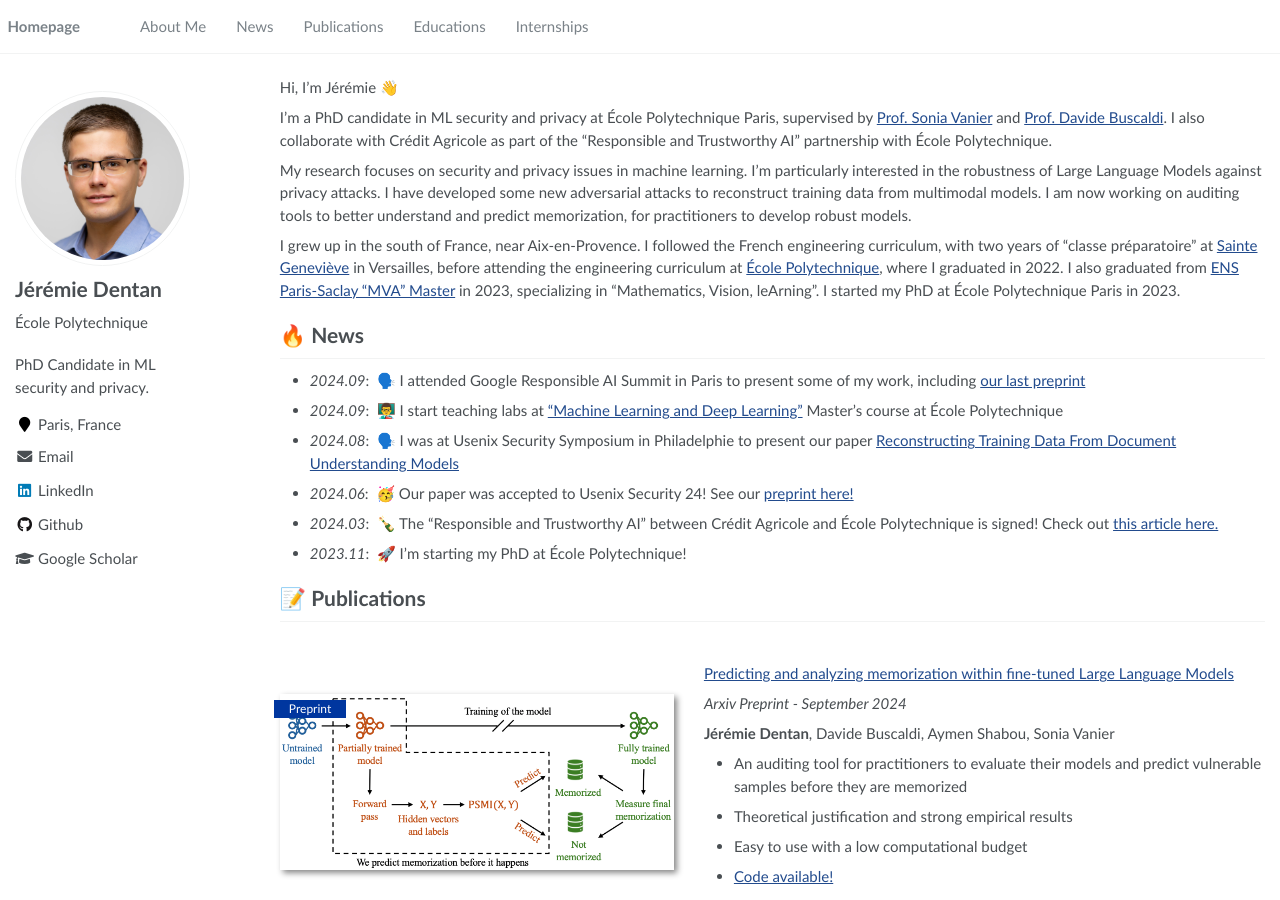
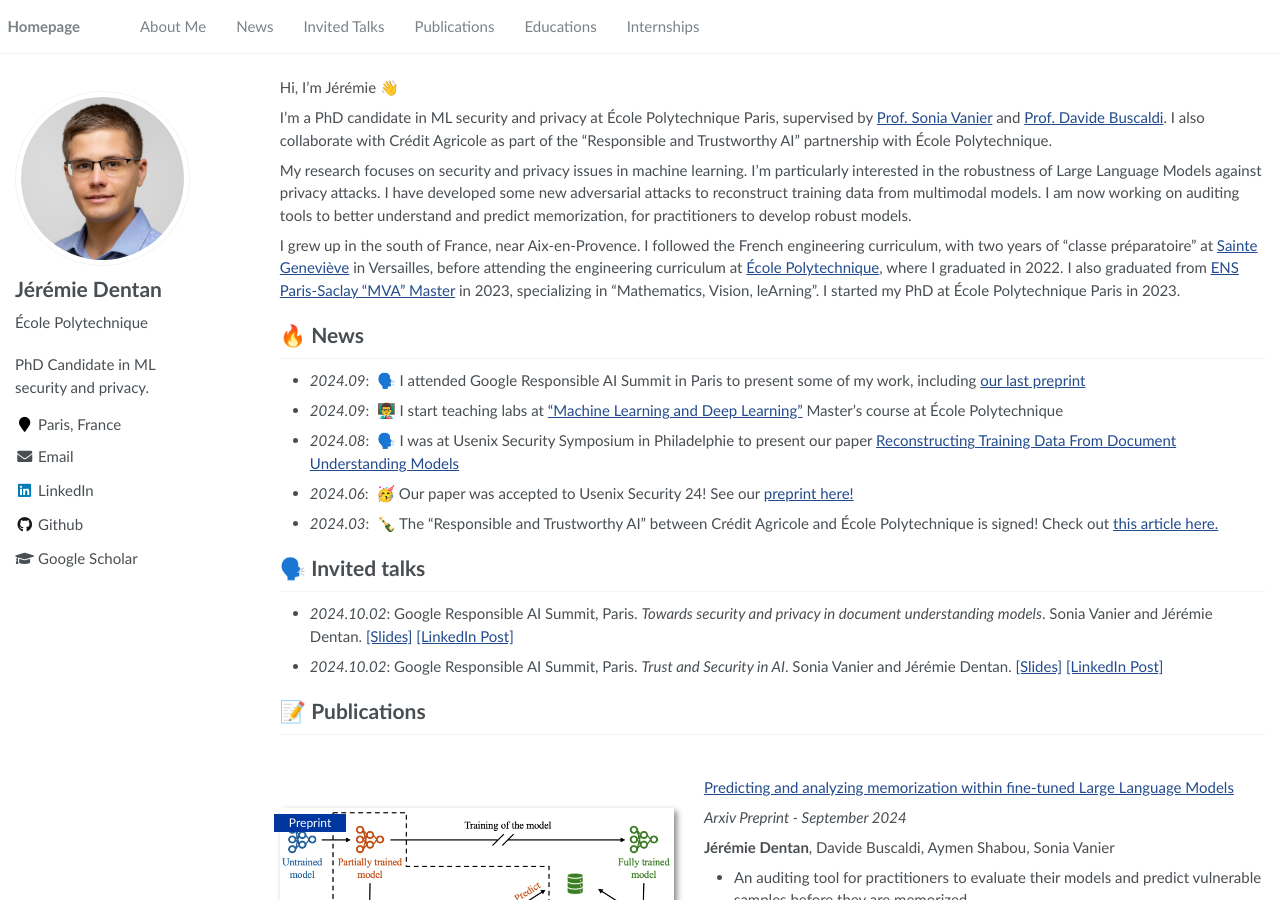
Before and after one commit to DentanJeremie/DentanJeremie.github.io, a Jekyll site: the page built from _pages/about.md, in a window 1280 px wide and 900 px high. Built offline with Jekyll 4.4.1, drawn with Linux system fonts in a browser that asks for light colours.

Commit message:
Added invited talks

```diff
--- a/_data/navigation.yml
+++ b/_data/navigation.yml
@@ -5,6 +5,9 @@ main:
 
   - title: "News"
     url: "/#-news"
+
+  - title: "Invited Talks"
+    url: "/#-invited-talks"
 
   - title: "Publications"
     url: "/#-publications"
--- a/_pages/about.md
+++ b/_pages/about.md
@@ -31,7 +31,12 @@ I grew up in the south of France, near Aix-en-Provence. I followed the French en
 - *2024.08*: &nbsp;🗣️ I was at Usenix Security Symposium in Philadelphie to present our paper [Reconstructing Training Data From Document Understanding Models](https://www.usenix.org/conference/usenixsecurity24/presentation/dentan)
 - *2024.06*: &nbsp;🥳 Our paper was accepted to Usenix Security 24! See our [preprint here!](https://arxiv.org/abs/2406.03182)
 - *2024.03*: &nbsp;🍾 The "Responsible and Trustworthy AI" between Crédit Agricole and École Polytechnique is signed! Check out [this article here.](https://www.polytechnique.edu/en/news/inauguration-chair-trustworthy-and-responsible-artificial-intelligence)
-- *2023.11*: &nbsp;🚀 I'm starting my PhD at École Polytechnique!
+
+# 🗣️ Invited talks
+
+- *2024.10.02*: Google Responsible AI Summit, Paris. *Towards security and privacy in document understanding models*. Sonia Vanier and Jérémie Dentan. <a href="assets/files/2024_10_02__Vanier_Denta_Google-1.pdf">[Slides]</a> <a href="https://www.linkedin.com/posts/jeremiedentan_last-week-i-attended-google-responsible-ai-activity-7249833934304292864-l0R6">[LinkedIn Post]</a>
+- *2024.10.02*: Google Responsible AI Summit, Paris. *Trust and Security in AI*. Sonia Vanier and Jérémie Dentan. <a href="assets/files/2024_10_02__Vanier_Denta_Google-2.pdf">[Slides]</a> <a href="https://www.linkedin.com/posts/jeremiedentan_last-week-i-attended-google-responsible-ai-activity-7249833934304292864-l0R6">[LinkedIn Post]</a>
+
 
 # 📝 Publications
 
```
Also changed, not shown: 2 other files.
